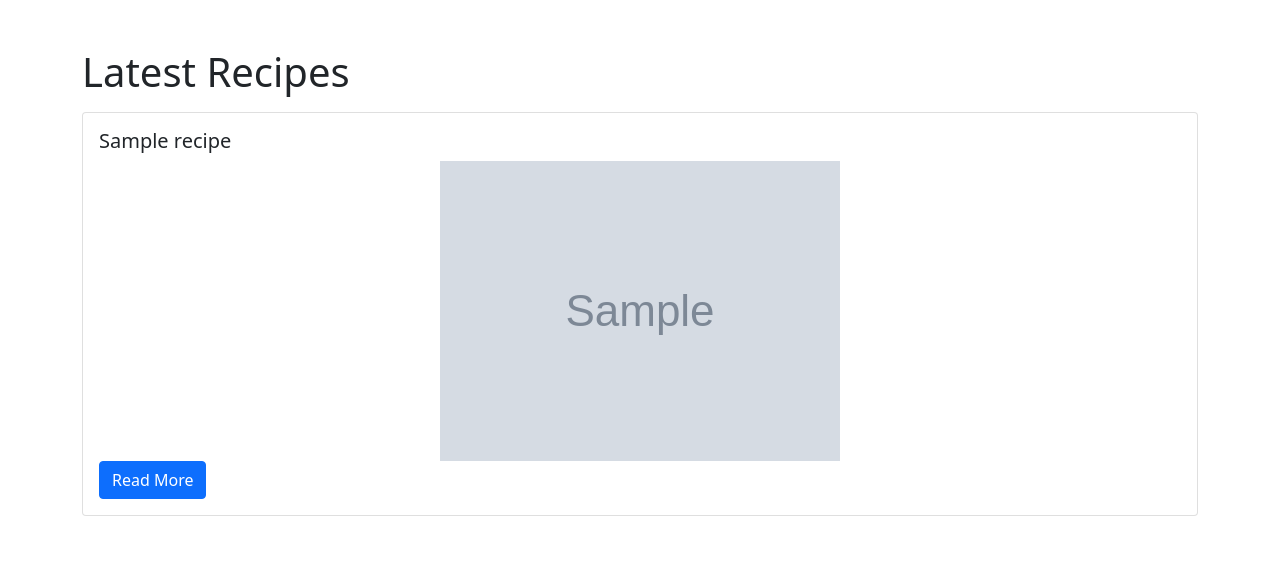
After one commit to jeromebelpaire/foodplanner, a Django app: page /recipes/home/ in a window 1280 px wide. The commit adds this page. Shown: the top 579 px of the page. Run offline with Django 4.2, Linux system fonts and the light colour scheme; tables that the repository leaves empty hold one stand-in row (values such as "Sample post"); grey boxes marked "Sample" are stand-in pictures; some libraries are stand-ins or nearby versions.

Commit message:
feat: add homepage

```diff
--- /dev/null
+++ b/recipes/templates/recipes/home.html
@@ -0,0 +1,33 @@
+{% load static %}
+<!DOCTYPE html>
+<html>
+  <head>
+    <title>Home</title>
+    <link
+      href="https://stackpath.bootstrapcdn.com/bootstrap/5.1.3/css/bootstrap.min.css"
+      rel="stylesheet"
+    />
+  </head>
+  <body>
+    <div class="container py-5">
+      <h1>Latest Recipes</h1>
+      {% for recipe in recipes %}
+      <div class="card my-3">
+        <div class="card-body">
+          <h5 class="card-title">{{ recipe.title }}</h5>
+          {% if recipe.image %}
+          <img
+            src="{{ recipe.image.url }}"
+            alt="{{ recipe.title }}"
+            class="img-fluid mx-auto d-block"
+          />
+          {% endif %}
+          <a href="{% url 'recipe_uncounted_view' recipe_slug=recipe.slug %}" class="btn btn-primary">Read More</a>
+        </div>
+      </div>
+      {% empty %}
+      <p>No recipes yet.</p>
+      {% endfor %}
+    </div>
+  </body>
+</html>
--- a/recipes/templates/recipes/recipe.html
+++ b/recipes/templates/recipes/recipe.html
@@ -44,6 +44,10 @@
             </li>
             {% endfor %}
           </ul>
+          <h2 class="mt-4">Instructions</h2>
+          <span class="recipe-description mt-4">
+            {{ recipe.content }}
+          </span>
         </div>
       </div>
     </div>
--- a/recipes/urls.py
+++ b/recipes/urls.py
@@ -2,6 +2,7 @@ from django.urls import path
 from . import views
 
 urlpatterns = [
+    path("home/", views.home_view, name="home_view"),
+    path("recipe/<slug:recipe_slug>/", views.recipe_view, name="recipe_uncounted_view"),
     path("recipe/<slug:recipe_slug>/<int:guests>/", views.recipe_view, name="recipe_view"),
-    path("recipe/<slug:recipe_slug>/", views.recipe_view, name="recipe_view"),
 ]
--- a/recipes/views.py
+++ b/recipes/views.py
@@ -1,6 +1,11 @@
 from django.shortcuts import render, get_object_or_404
 from .models import Recipe, Ingredient
 
+
+def home_view(request):
+    recipes = Recipe.objects.order_by("-created_on")[:5]
+    context = {"recipes": recipes}
+    return render(request, "recipes/home.html", context)
 
 def recipe_view(request, recipe_slug, guests=1):
     recipe = get_object_or_404(Recipe, slug=recipe_slug)
```
